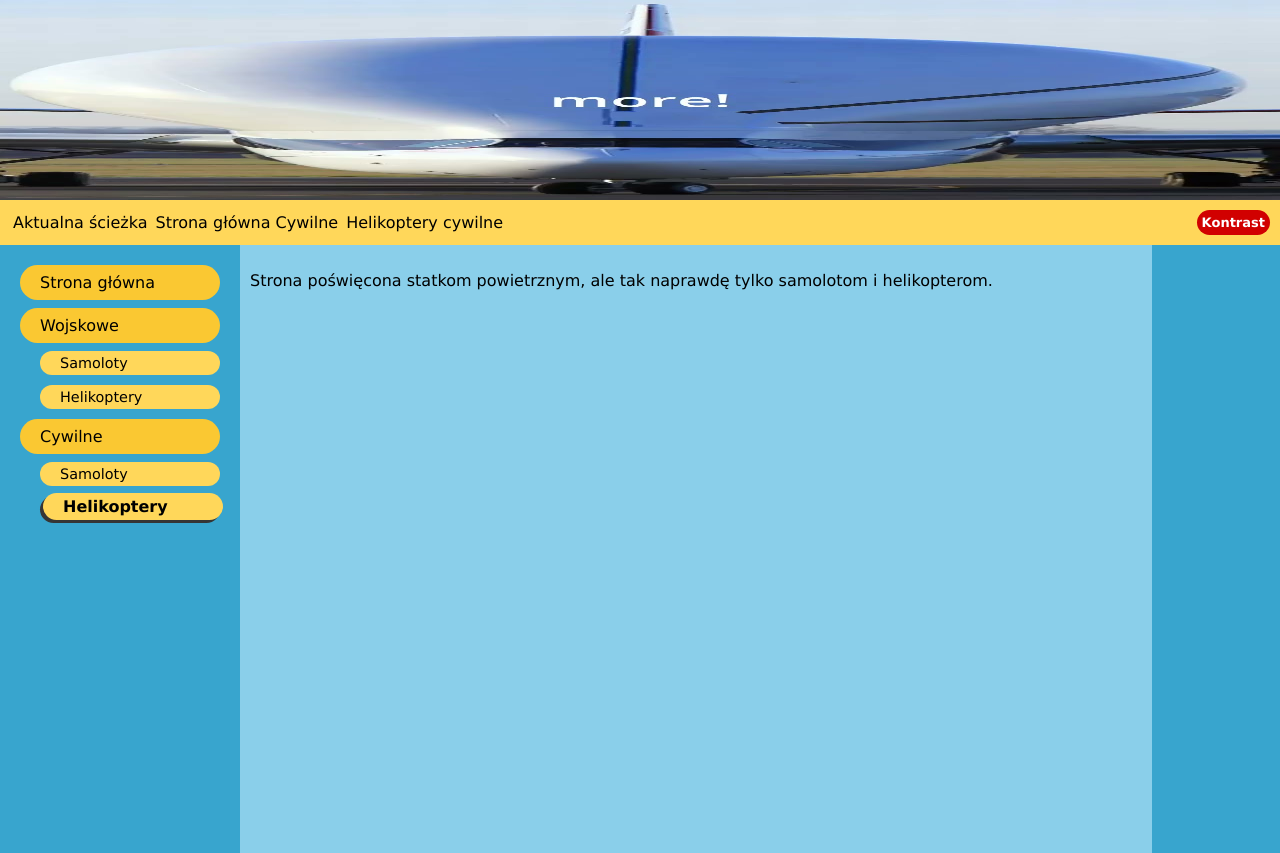
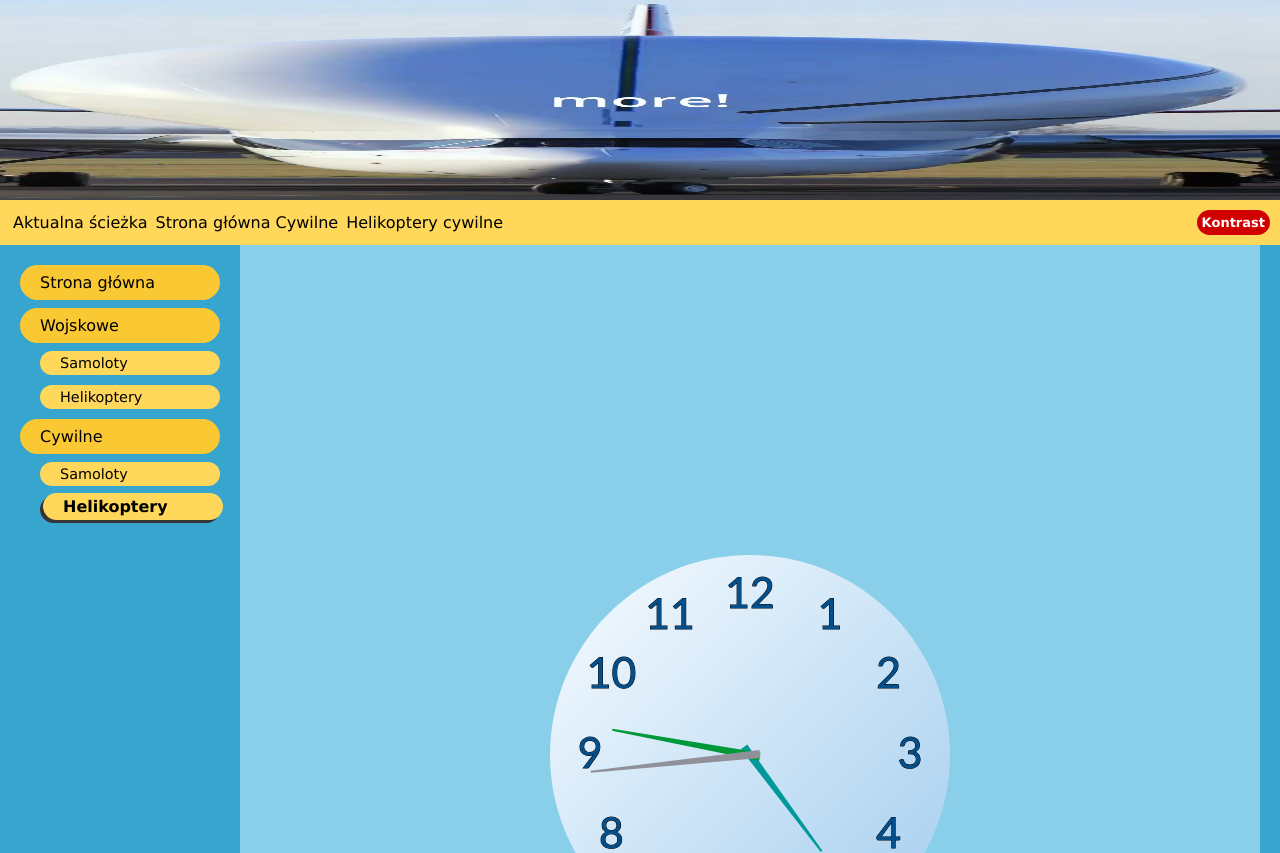
Before and after one commit to bOpili/InteraktywnaGrafika, a plain HTML site: page Cywilne_Helikoptery.html in a window 1280 px wide. Shown: the top 853 px of the page. Drawn offline with Linux system fonts and the light colour scheme.

Commit message:
lab6_minimum

```diff
--- a/Cywilne_Helikoptery.html
+++ b/Cywilne_Helikoptery.html
@@ -7,10 +7,10 @@
 <link id="style" href="style.css" rel="stylesheet" type="text/css" />
 <meta name="viewport" content="width=device-width, initial-scale=1.0">
 <!-- <link href="styleHC.css" rel="stylesheet" type="text/css" /> -->
-<script src="script.js"></script>
+<script src="script2.js"></script>
 </head>
 
-<body>
+<body onload="canvasMaster()">
 
 <div id="masthead">
 	<img src="beluga.jpg" alt="Hungry Airbus A300-600ST Beluga"">
@@ -41,7 +41,8 @@
 
 	<div id="page_content">
 
-		<p>Strona poświęcona statkom powietrznym, ale tak naprawdę tylko samolotom i helikopterom.</p>
+		<canvas id="canvas1" width="1000px" height="1000px"></canvas>
+		<canvas id="canvas2" width="1000px" height="1000px"></canvas>
 
 	</div>
 	<!-- -->
--- /dev/null
+++ b/script2.js
@@ -0,0 +1,344 @@
+function canvasMaster(){
+    canvas();
+    canvas1();
+}
+
+function canvas(){
+    var canvas = document.getElementById("canvas1");
+    var context = canvas.getContext("2d");
+
+    var last_time = 0;
+    var stop = false;
+
+    function InitAnimation(){
+
+
+        clock = {
+            area: { x: 0, y: 0, width: canvas.width, height: canvas.height },
+            //rozmiar tarczy
+            radius: 200,
+            //gradient dla tarczy
+            startColor: "#F8FCFF", stopColor: "#A1CCEE",
+            //aktualny stan zegara
+            hour: 0, minute: 0, second: 0, milisecond: 0,
+            //Czcionka do wyświetlania godzin
+            fontProperty: { font: "32pt Calibri"
+            ,
+            fillStyle: "#024F8C"
+            ,
+            textAlign: "center"
+            ,
+            textBaseLine: "middle"
+            }
+        }
+        //window.setInterval(drawAnimation, 1000);
+        window.requestAnimationFrame(drawAnimation);
+    }
+
+
+    function drawAnimation(){
+
+        context.clearRect(0, 0, canvas.width, canvas.height);
+
+        var date = new Date();
+
+        clock.second = date.getSeconds() + date.getMilliseconds()/1000;
+        clock.minute = date.getMinutes() + clock.second / 60;
+        clock.hour = date.getHours() + clock.minute / 60;
+
+        if (clock.hour>12) clock.hour-=12;
+
+        context.save();
+        context.translate(clock.area.width / 2, clock.area.height / 2);
+        context.save(); //(save -> 2)
+        // Tarcza zegara
+        context.beginPath();
+        context.arc(0, 0, clock.radius, 0, Math.PI * 2);
+        //Gradient wypełnienia
+        var grd = context.createLinearGradient(-clock.radius, -clock.radius, clock.radius, clock.radius);
+        grd.addColorStop(0, clock.startColor);
+        grd.addColorStop(1, clock.stopColor);
+        context.fillStyle = grd;
+        context.fill();
+        context.closePath();
+        context.restore(); //(resotre <- 2)
+
+        // Cyfry na tarczy zegara (cyfr nie obracamy)
+        context.save(); // (save -> 2)
+        context.font = clock.fontProperty.font;
+        context.fillStyle = clock.fontProperty.fillStyle;
+        context.textAlign = clock.fontProperty.textAlign;
+        context.textBaseline = clock.fontProperty.textBaseLine;
+        for (var n = 1; n <= 12; n++) {
+            var theta = (n - 3) * (Math.PI * 2) / 12; //Poruszanie po okręgu zgodnie z równaniem okręgu
+            var x = clock.radius * 0.8 * Math.cos(theta);
+            var y = clock.radius * 0.8 * Math.sin(theta);
+            context.strokeText(n, x, y);
+            context.fillText(n, x, y);
+        }
+        context.restore();// (restore <- 2)
+
+        context.save(); //(save -> 2)
+        context.fillStyle = "#009999";
+        var theta = (clock.hour - 3) * 2 * Math.PI / 12;
+        // (układ współrzędnych 3)
+        context.rotate(theta); // obracamy wskazówkę obracając
+        // układ współrzędnych
+        context.beginPath();
+        context.moveTo(-10, -4);
+        context.lineTo(-10, 4);
+        context.lineTo(clock.radius * 0.6, 1);
+        context.lineTo(clock.radius * 0.6, -1);
+        context.fill();
+        context.restore(); //(restore <- 2)
+
+        context.save(); //(save -> 2)
+        context.fillStyle = "#009939";
+        var theta = (clock.minute - 15) * 2 * Math.PI / 60;
+        // (układ współrzędnych 3)
+        context.rotate(theta); // obracamy wskazówkę
+        // obracając układ współrzędnych
+        context.beginPath();
+        context.moveTo(-10, -4);
+        context.lineTo(-10, 4);
+        context.lineTo(clock.radius * 0.7, 1);
+        context.lineTo(clock.radius * 0.7, -1);
+        context.fill();
+        context.restore(); //(restore <- 2)
+
+        context.save(); //(save -> 2)
+        context.fillStyle = "#909099";
+        var theta = (clock.second - 15) * 2 * Math.PI / 60;
+        // (układ współrzędnych 3)
+        context.rotate(theta); // obracamy wskazówkę
+        // obracając układ współrzędnych
+        context.beginPath();
+        context.moveTo(-10, -4);
+        context.lineTo(-10, 4);
+        context.lineTo(clock.radius * 0.8, 1);
+        context.lineTo(clock.radius * 0.8, -1);
+        context.fill();
+        context.restore(); //(restore <- 2)
+
+        context.restore();
+
+        if (!stop) window.requestAnimationFrame(drawAnimation);
+
+    }
+
+    InitAnimation();
+
+}
+
+function canvas1(){
+    var canvas = document.getElementById("canvas2");
+    var context = canvas.getContext("2d");
+
+    var last_time = 0;
+    var stop = false;
+    var drawGameOver = false;
+    var ball = {}; //obiekt piłka
+    var area = {}; //obiekt obszar poruszania
+    //Inicjalizacja stanu początkowego animacji
+
+    brick = { width : 48 , height: 18,
+        fillStyles: [ "green", "blue", "yellow", "red"] ,strokeStyle: " black " } ;
+        //fillStyles − koloryróżnych cegieł
+
+        //Mapa klocków
+        bricks = [ [ 0 , 0 , 0 , 0 , 0 , 0 , 0 , 0 , 0 , 0 ] ,
+        [ 0 , 0 , 0 , 0 , 0 , 0 , 0 , 0 , 0 , 0 ] ,
+        [ 0 , 3 , 3 , 0 , 0 , 0 , 0 , 3 , 3 , 0 ] ,
+        [ 0 , 0 , 0 , 3 , 3 , 3 , 3 , 0 , 0 , 0 ] ,
+        [ 0 , 0 , 0 , 0 , 0 , 0 , 0 , 0 , 0 , 0 ] ,
+        [ 0 , 0 , 0 , 0 , 0 , 0 , 0 , 0 , 0 , 0 ] ,
+        [ 0 , 1 , 1 , 1 , 0 , 0 , 1 , 1 , 1 , 0 ] ,
+        [ 0 , 0 , 2 , 2 , 2 , 2 , 2 , 2 , 0 , 0 ] ,
+        [ 0 , 3 , 2 , 3 , 2 , 3 , 2 , 1 , 3 , 0 ] ,
+        [ 0 , 0 , 0 , 0 , 0 , 0 , 0 , 0 , 0 , 0 ] ] ;
+
+    function InitAnimation(){
+        var date = new Date();
+        last_time = date.getTime() + date.getMilliseconds() / 1000;
+        //Ustawienie stanu początkowego płótna
+        context.fillStyle = "white";
+        context.strokeStyle = "black";
+        //Ustalenie stanu początkowego piłki
+        ball = { x: 250, y: 300, r: 10, vx: 100, vy: -150 };
+        //vx oraz vx – to oczywiście początkowa prędkość oraz kierunek ruchu piłki
+        area = { x: 0, y: 0, width: 500, height: 500 };
+        //Uruchomienie animacji po inicjalizacji
+
+        //Ustalenie stanu początkowego paletki
+        plate = { x: area.width / 2.0, y: area.height - 20,
+        width: 100, height: 7, vx:0, vy:0, fillStyle: "green", strokeStyle: "black" };
+
+
+        document.onkeydown = ("keydown", function(evt) {
+            switch (evt.keyCode) {
+                case 65: //Strzałka w lewo
+                    plate.vx = -300; //Zmiana kierunku (-300 pikseli/s)
+                    break;
+
+                case 68: //Strzałka w prawo
+                    plate.vx = 300; //Zmiana kierunku
+                    break;
+
+            }
+        });
+
+        document.onkeyup = ("keyup", function(evt) {
+            switch (evt.keyCode) {
+                case 65: //Strzałka w lewo
+                    plate.vx = 0; //Zmiana kierunku (-300 pikseli/s)
+                    break;
+
+                case 68: //Strzałka w prawo
+                    plate.vx = 0; //Zmiana kierunku
+                    break;
+
+            }
+        });
+
+        window.requestAnimationFrame(drawAnimation);
+    }
+
+    function drawAnimation()
+    {
+        // 3. czyszczenie płótna
+        context.clearRect(0, 0, 500, 500);
+
+        if(!drawGameOver){
+            // 3. wyznaczenie upływu czasu od ostatniej klatki
+            var date = new Date();
+            var currentTime = date.getTime();
+            var time_interval = currentTime - last_time;
+            // Zapamiętanie ostatniego czasu animacji
+            last_time = currentTime;
+            // 3.1. Wyznaczenie nowego stanu rysowanych obiektów
+            // Wyznaczenie przesunięcia piłki (dx, dy)
+            var dx = ball.vx * time_interval / 1000; //1000 – time_interval - [ms]
+            var dy = ball.vy * time_interval / 1000;
+
+            if (ball.x + dx + ball.r >= area.width| ball.x - ball.r + dx <= 0){
+                //Zmiana kierunku i odbicie
+                ball.vx = -ball.vx;
+                //Ponowne wyznaczenie przemieszczenia
+                dx = ball.vx * time_interval / 1000;
+            }
+
+            ball.x += dx; //Poruszanie
+
+            if (ball.y + dy + ball.r >= area.height | ball.y - ball.r + dy <= 0){
+                //Zmiana kierunku i odbicie
+                ball.vy = -ball.vy;
+                dy = ball.vy * time_interval / 1000;
+            }
+
+            ball.y += dy;
+
+            // Wyznaczenie przesunięcia paletki
+            var pdx = plate.vx * time_interval / 1000;
+            // Poruszanie paletki (sprawdzenie warunków granicznych)
+            // Tym razem poruszanie w prawo i w lewo
+            if ( plate.x + pdx >= area.x && plate.x + pdx + plate.width <= area.width) {
+                // To poruszaj
+                plate.x += pdx;
+            }else{
+                plate.vx = 0; // zatrzymanie paletki
+            }
+
+            if (ball.y + ball.r >= plate.y){ //odbicie piłki od paletki
+                if (ball.x >= plate.x && ball.x <= plate.x + plate.width){ //odbicie
+                    plate_center = plate.x + plate.width/2.0;
+                    ball.vx = ball.vx - 4*(plate_center - ball.x); //zmiana kąta odbicia
+                    ball.vy = -ball.vy; //odbicie po osi OY
+                }else{
+                    drawGameOver = true; //koniec gry
+                }
+            }
+
+
+            //Detekcja kolizji z cegiełką
+            for (var i = 0; i < 10; i++){ //po szerokości okna
+                for (var j = 0; j < 10; j++){ //po wysokości
+                    if (bricks[j][i] > 0){ //to detekcja kolizji
+                        //wyznaczenie położenia każdej cegły
+                        var brick_coords = {x: (i*(brick.width+2)), y: (j*(brick.height+2))};
+
+                        context.save();
+                        context.beginPath();
+                        context.arc(brick_coords.x, brick_coords.y, 10,0,2*Math.PI);
+                        context.stroke();
+                        context.restore();
+                        //sprawdzenie warunków kolizji
+                        if (brick_coords.x < ball.x+ball.r && ball.x-ball.r < brick_coords.x+brick.width && brick_coords.y < ball.y+ball.r && ball.y-ball.r < brick_coords.y+brick.height){
+
+                            ball.vy = -ball.vy;
+                            bricks[j][i] = bricks[j][i] - 1;
+
+                        }
+                    }
+                }
+            }
+
+            // 4. Rysowanie obiektów (po wyznaczeniu stanu wszystkich obiektów)
+            // 4.1. zapamiętanie stanu płótna
+            context.save();
+            context.beginPath();
+            context.rect(0,0,500,500);
+            context.stroke();
+            context.restore();
+
+            context.save();
+                for (var i=0; i<10; i++){
+                    for (var j=0; j<10; j++){
+                        if(bricks[j][i] > 0){
+                            context.beginPath();
+                            context.fillStyle = brick.fillStyles[bricks[j][i]];
+                            context.fillRect(i*(brick.width+2),j*(brick.height + 2), brick.width, brick.height);
+                            context.strokeRect(i*(brick.width+2),j*(brick.height + 2), brick.width, brick.height);
+                            context.closePath();
+                        }
+                    }
+                }
+            context.restore();
+
+            context.save();
+            context.beginPath();
+
+            context.fillStyle = "blue";
+            context.strokeStyle = "black";
+            context.arc(ball.x, ball.y, ball.r, 0, Math.PI * 2);
+            context.closePath();
+            context.stroke();
+            context.fill();
+
+            context.beginPath();
+            context.fillStyle = plate.fillStyle;
+            context.strokeStyle = plate.strokeStyle;
+            context.fillRect(plate.x, plate.y, plate.width, plate.height);
+            context.strokeRect(plate.x, plate.y, plate.width, plate.height);
+            context.closePath();
+            // 4.2. odtworzenie stanu płótna
+            context.restore();
+            // 5. ponowne wywołanie pętli animacji
+            if (!stop) window.requestAnimationFrame(drawAnimation);
+        }else{
+            context.save();
+            context.clearRect(0, 0, 500, 500);
+            context.fillStyle = "black";
+            context.font = "50pt Calibri";
+            context.textAlign = "center";
+            context.textBaseline = "middle";
+            context.fillText("Game over", area.width / 2.0, area.height / 2.0);
+            context.restore();
+        }
+
+
+
+    }
+
+    InitAnimation();
+
+}
```
